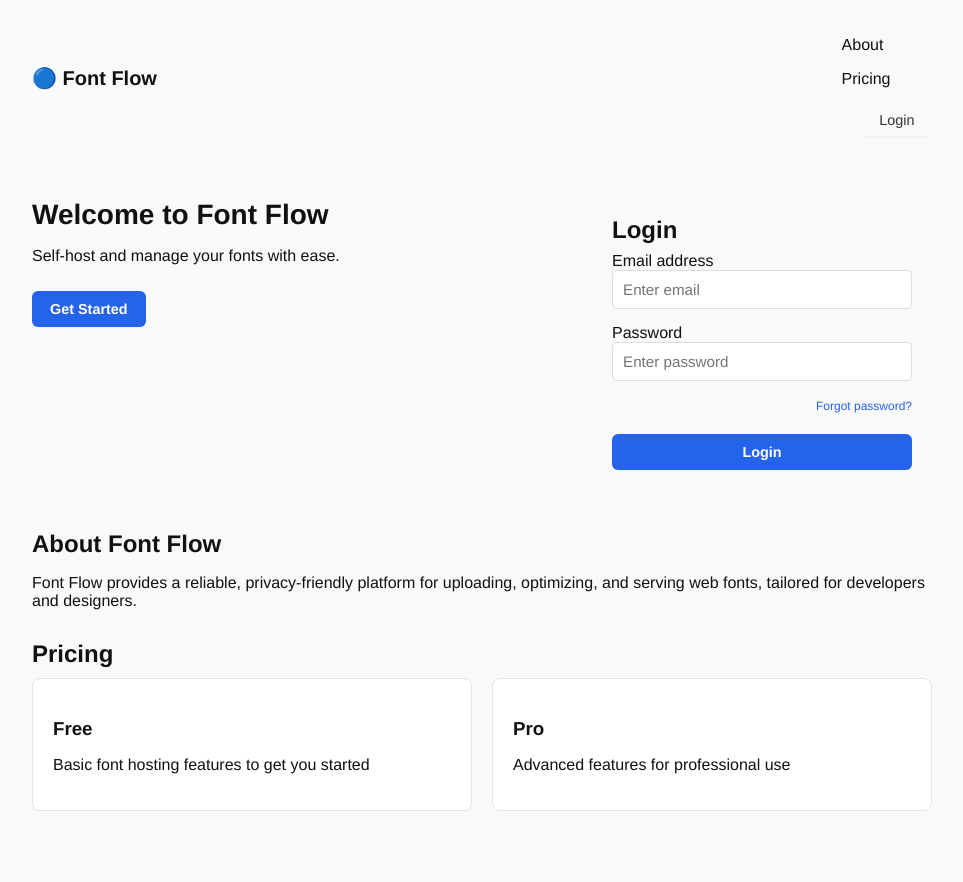
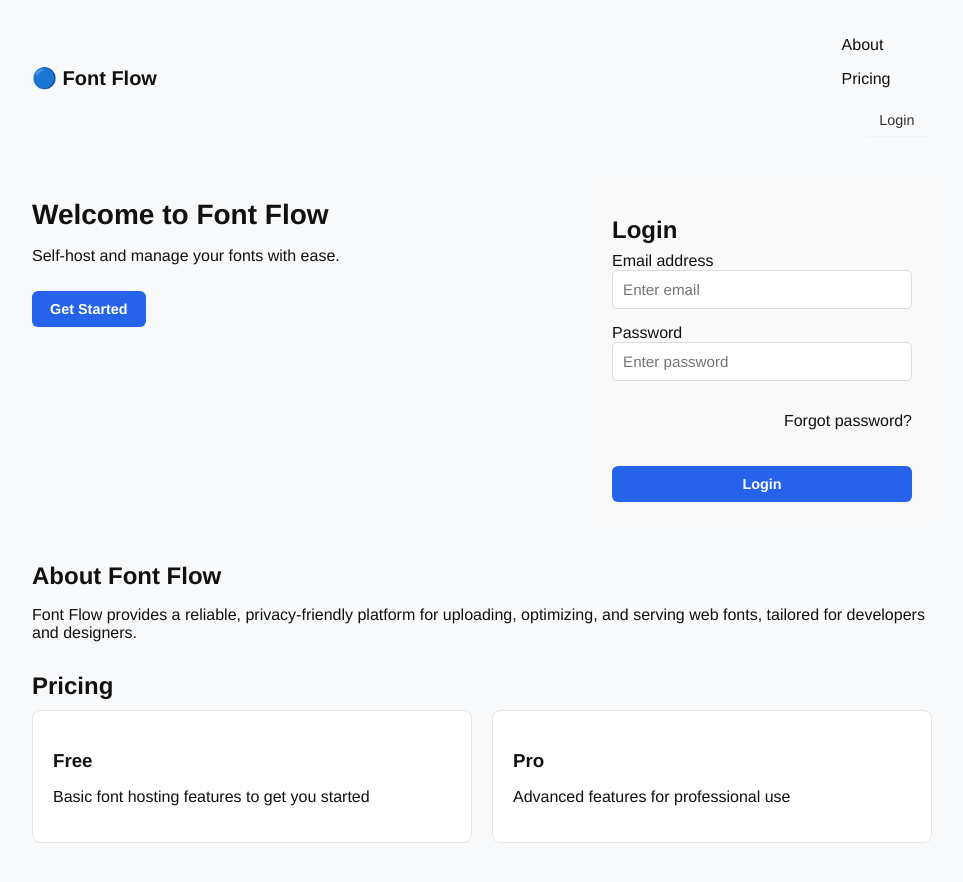
Before and after one commit to GuilderOnline/FontFlow, a React (Create React App) app in the folder dashboard-ui/: page / in a window 1280 px wide. Shown: the top 882 px of the page, without its empty margins (158-1121 px from the left). Before the commit the page ends 861 px from the top, so only its background shows below. Built offline with nearby package versions, Linux system fonts and the light colour scheme.

Commit message:
href missing

```diff
--- a/dashboard-ui/src/pages/LoginPage.js
+++ b/dashboard-ui/src/pages/LoginPage.js
@@ -86,7 +86,7 @@ const LoginPage = () => {
             />
 
             <div className="forgot">
-              <a href="#">Forgot password?</a>
+              <p>Forgot password?</p>
             </div>
 
             {error && <p className="error-message">{error}</p>}
```
